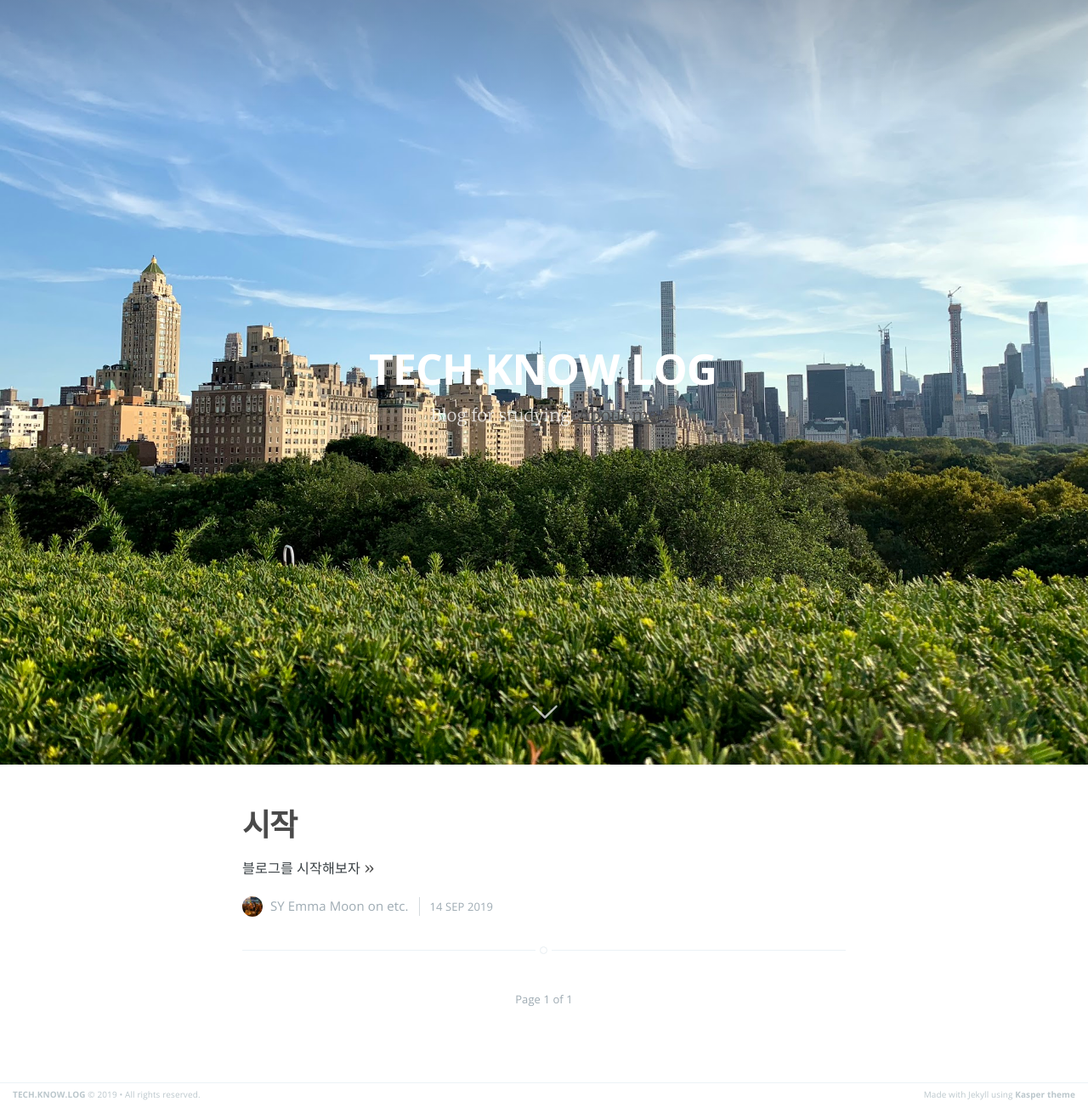
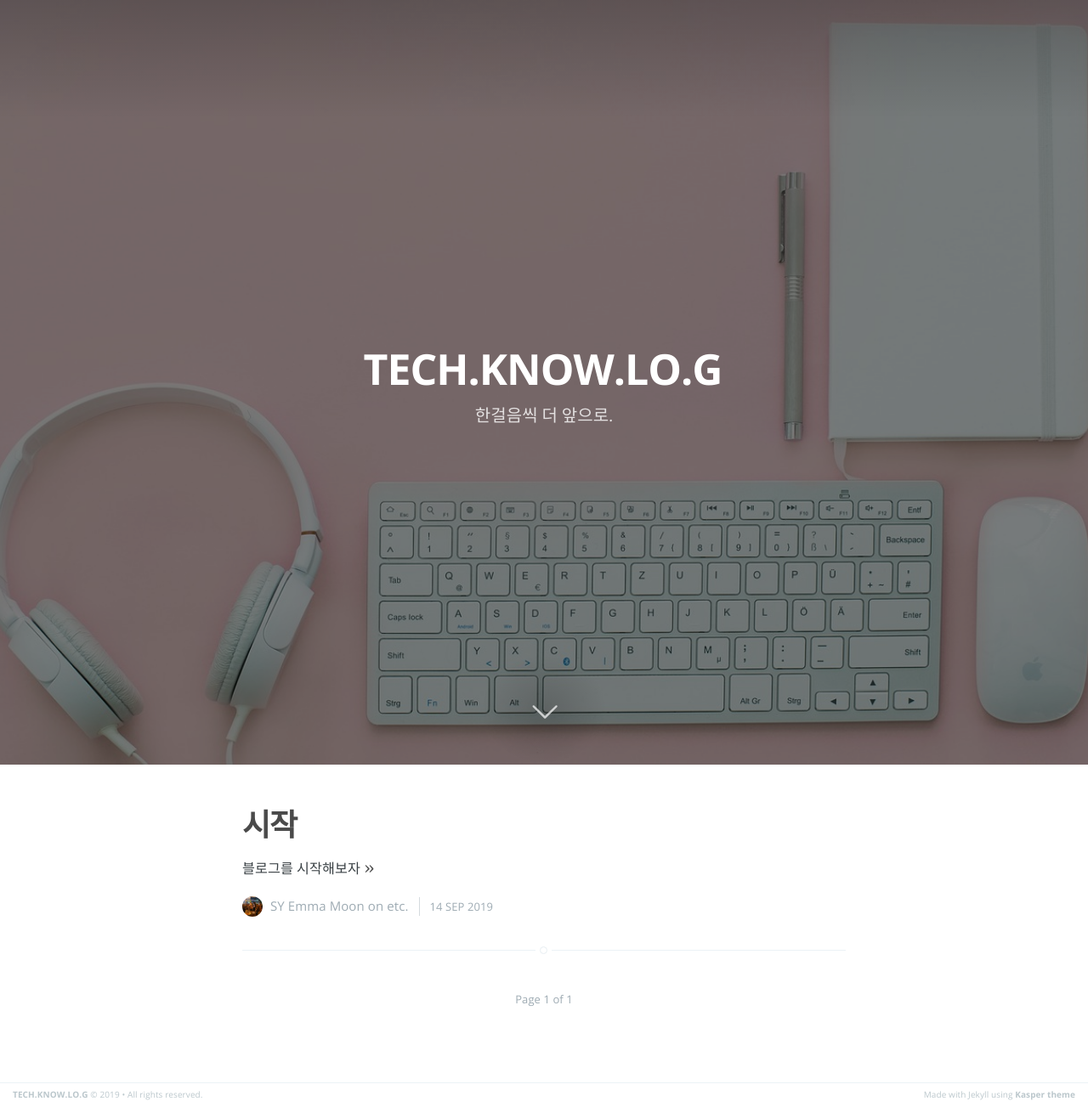
Before and after one commit to SY-MOON/sy-moon.github.io, a Jekyll site: the page built from index.html, in a window 1280 px wide. Shown: the whole page at 85% size. Built offline with Jekyll 4.4.1, drawn with Linux system fonts in a browser that asks for light colours; the list of posts is cut into pages by our own code.

Commit message:
blog layout detail modified

```diff
--- a/_config.yml
+++ b/_config.yml
@@ -1,12 +1,12 @@
-name: TECH.KNOW.LOG
-description: Blog for studying
+name: TECH.KNOW.LO.G
+description: 한걸음씩 더 앞으로
 meta_description: ""
 
 markdown: kramdown
 highlighter: rouge
 logo: false
 paginate: 15
-baseurl: /
+baseurl: 'http://sy-moon.github.io'
 domain_name: 'http://sy-moon.github.io'
 google_analytics: 'UA-XXXXXXXX-X'
 gems: [jekyll-paginate]
--- a/_layouts/post.html
+++ b/_layouts/post.html
@@ -3,12 +3,13 @@ layout: default
 disqus: false
 archive: false
 post_class: post-template
+about: '../about.html'
 ---
 
 <header class="main-header post-head {% if page.cover %}" style="background-image: url({{ page.cover }}) {%else%}no-cover{% endif %}">
     <nav class="main-nav {% if page.cover %} overlay {% endif %} clearfix">
         <a class="back-button icon-arrow-left" href="{{ site.baseurl }}">Home</a>
-        <a class="subscribe-button icon-feed" href="{{ site.baseurl }}feed.xml">Subscribe</a>
+        <!-- <a class="subscribe-button icon-feed" href="{{ site.baseurl }}feed.xml">Subscribe</a> -->
     </nav>
 </header>
 
@@ -64,7 +65,7 @@ post_class: post-template
             <!-- If we want to display author's name and bio -->
             {% if site.author %}
                 <figure class="author-image">
-                    <a class="img" href="{{ site.baseurl }}" style="background-image: url(/assets/images/profile.png)">
+                    <a class="img" href="{{ page.about }}" style="background-image: url(/assets/images/profile.png)">
                     <span class="hidden">{{site.author}}'s Picture</span></a>
                 </figure>
                 <section class="author">
--- a/assets/css/screen.css
+++ b/assets/css/screen.css
@@ -461,6 +461,11 @@ margin on the iframe, cause it breaks stuff. */
 .vertical {
     display: table-cell;
     vertical-align: middle;
+}
+
+/*0916 추가*/
+.dim {
+    background-color: rgba(0,0,0,0.5);
 }
 
 
@@ -882,6 +887,11 @@ body:not(.post-template) .post-title {
     display: none;
 }
 
+/* 0916 추가 */
+.post-content {
+    margin-top: 50px;
+}
+
 /* Keep images centred and within the bounds of the post-width */
 .post-content img {
     display: block;
--- a/index.html
+++ b/index.html
@@ -14,12 +14,12 @@ about: 'about.html'
             {% endif %}
         <!-- <a class="subscribe-button icon-feed" href="{{ site.baseurl }}feed.xml">Subscribe</a> -->
     </nav>
-    <div class="vertical">
+    <div class="vertical dim">
         <div class="main-header-content inner">
             <h1 class="page-title">{{ site.name }}</h1>
             <h2 class="page-description">
                 {% if site.description %} {{ site.description }}. {% endif %}
-                {% if page.about %} <a href='{{ site.baseurl }}{{ page.about }}'> About me </a> {% endif %}
+                <!-- {% if page.about %} <a href='{{ site.baseurl }}{{ page.about }}'> About me </a> {% endif %} -->
             </h2>
         </div>
     </div>
```
Also changed, not shown: assets/images/cover.jpg.
